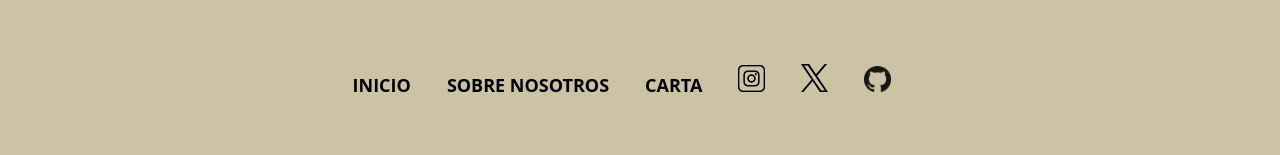
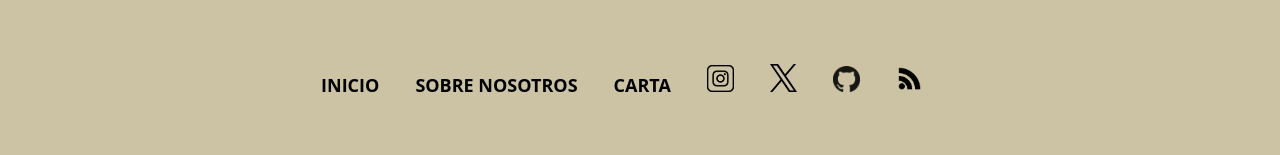
Before and after one commit to Deathvks/EL-REFUGIO-DEL-GOURMET, a React (Vite) app: page / in a window 1280 px wide. Shown: the part 4339-4494 px from the top of the page. Built offline with nearby package versions, Linux system fonts and the light colour scheme; no server answers; the database is empty.

Commit message:
add rss logo

```diff
--- a/src/components/footer/Footer.css
+++ b/src/components/footer/Footer.css
@@ -25,7 +25,7 @@ footer{
     color: rgb(0, 0, 0);
     margin: 0 auto;
     padding-right: 1em;
-    font-size: 15px;
+    font-size: 13px;
     text-transform: uppercase;
     font-weight: bold;
 }
@@ -79,6 +79,10 @@ footer{
     width: 1em;
 }
 
+.footer-rss{
+    width: 1em;
+}
+
 .footer-copyright{
     display: flex;
     flex-direction: row;
@@ -123,6 +127,9 @@ footer{
         width: 1.5em;
     }
 
+    .footer-rss{
+        width: 1.5em;
+    }
 }
 
 /* Medium devices (landscape tablets, 768px and up) */
@@ -158,6 +165,9 @@ footer{
         width: 1.5em;
     }
 
+    .footer-rss{
+        width: 1.5em;
+    }
 
     .footer-text-copyright{
         font-size: 18px;
@@ -195,6 +205,10 @@ footer{
     }
 
     .footer-github{
+        width: 1.5em;
+    }
+
+    .footer-rss{
         width: 1.5em;
     }
 
@@ -245,6 +259,9 @@ footer{
         width: 1.5em;
     }
 
+    .footer-rss{
+        width: 1.5em;
+    }
 
     .footer-text-copyright{
         font-size: 18px;
--- a/src/components/footer/Footer.jsx
+++ b/src/components/footer/Footer.jsx
@@ -41,6 +41,13 @@ function Footer() {
               className="footer-github"
             />
           </a>
+          <a href="" target="blank">
+            <img
+              src="../../../img/rss.png"
+              alt="rss"
+              className="footer-rss"
+            />
+          </a>
         </nav>
 
         <div className="footer-copy">
```
Also changed, not shown: public/img/rss.png (added).
